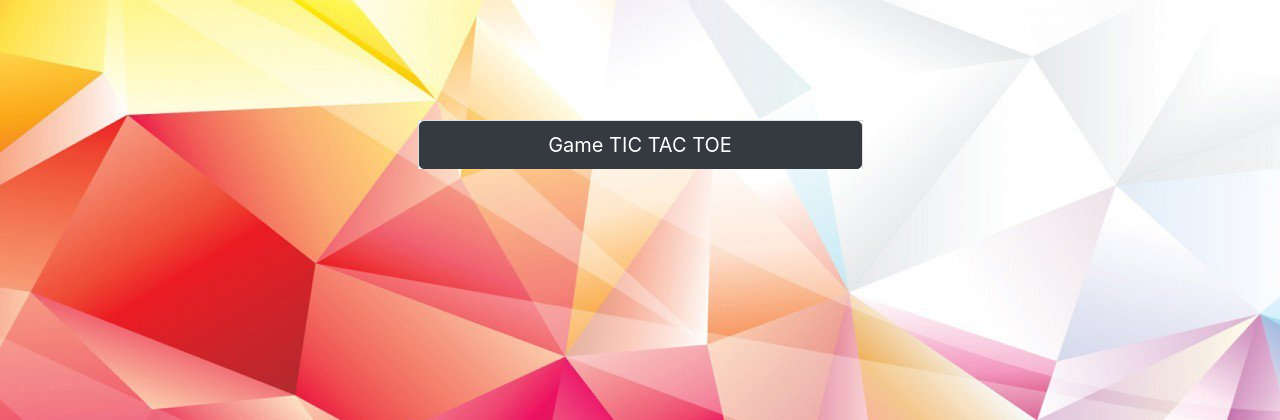
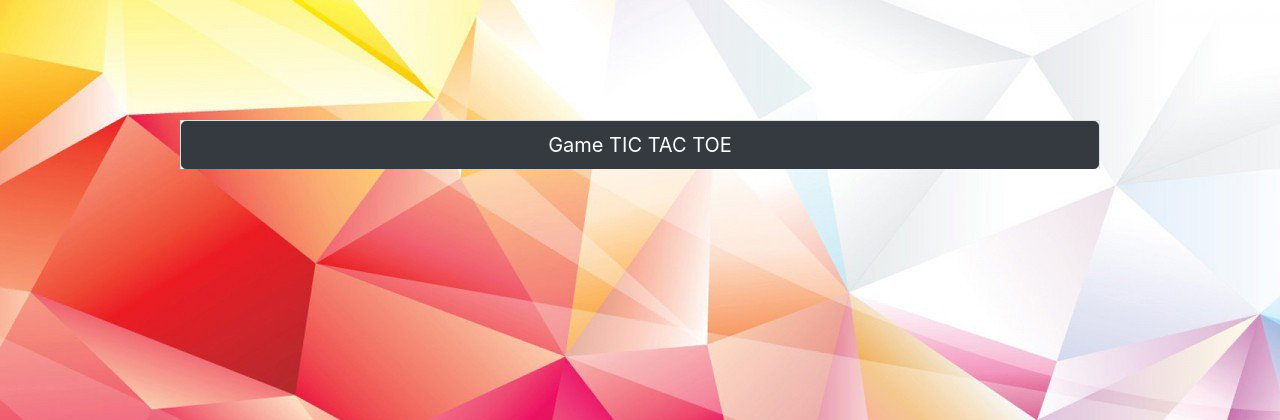
Before and after one commit to df2017/tictactoe, a Django app: template templates/home/home.html in a window 1280 px wide. Shown: the top 420 px of the page. Run offline with Django 3.2, Linux system fonts and the light colour scheme; the template is opened without the code that fills it: most values are stand-ins (such as "Sample title", 1, 10 or a date in 2020); parts of the project's set-up code (start-up, migrations or seed data) failed here and were passed over; some libraries are stand-ins or nearby versions.

Commit message:
Update home.html

```diff
--- a/templates/home/home.html
+++ b/templates/home/home.html
@@ -10,7 +10,7 @@
     <div class="row h-100 align-items-center justify-content-center ">
         <div class="col-lg">
         </div>
-        <div class="col-lg-5">
+        <div class="col-lg-10 align-self-end">
             <div class="accordion" id="accordionExample">
                 <div class="card">
 
```
